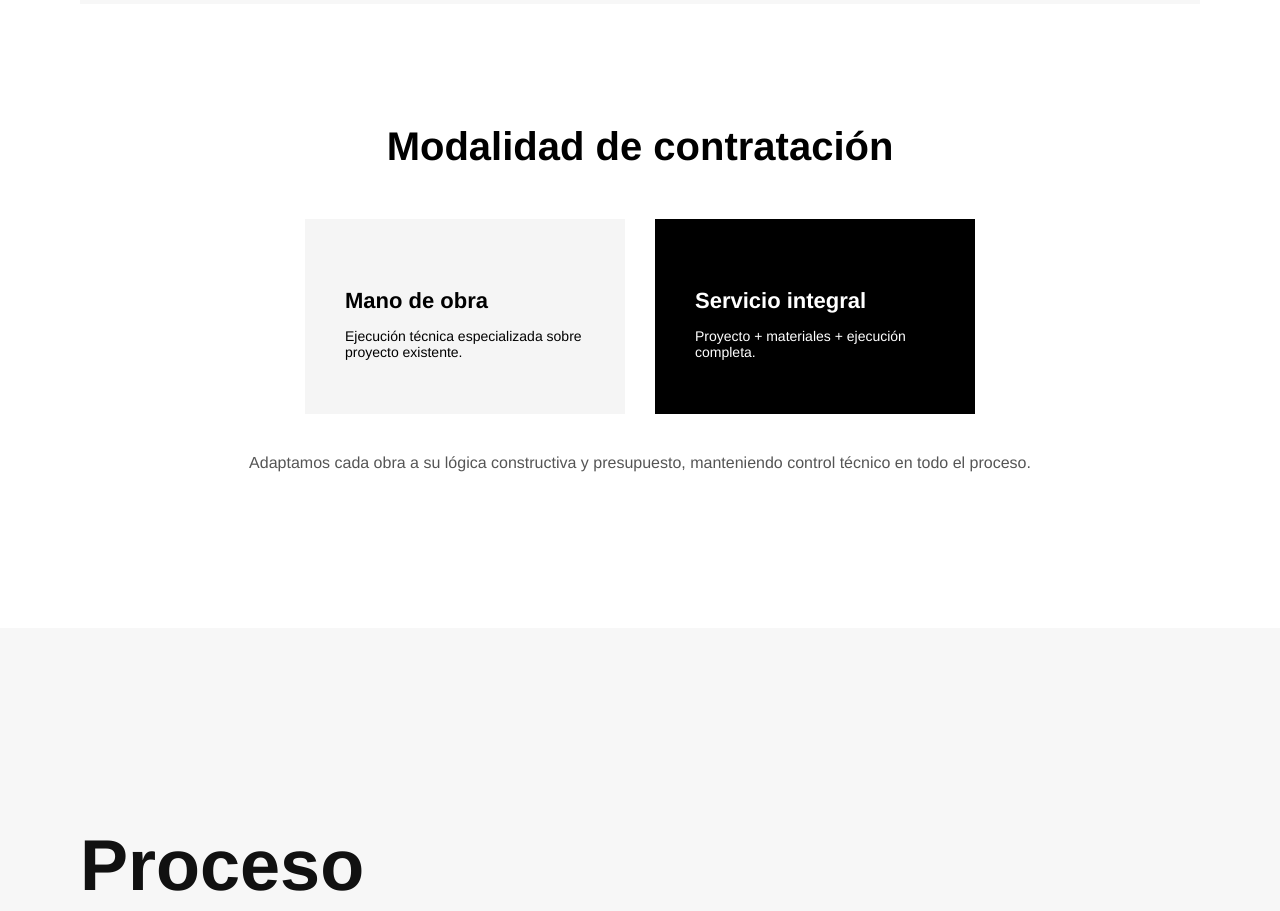
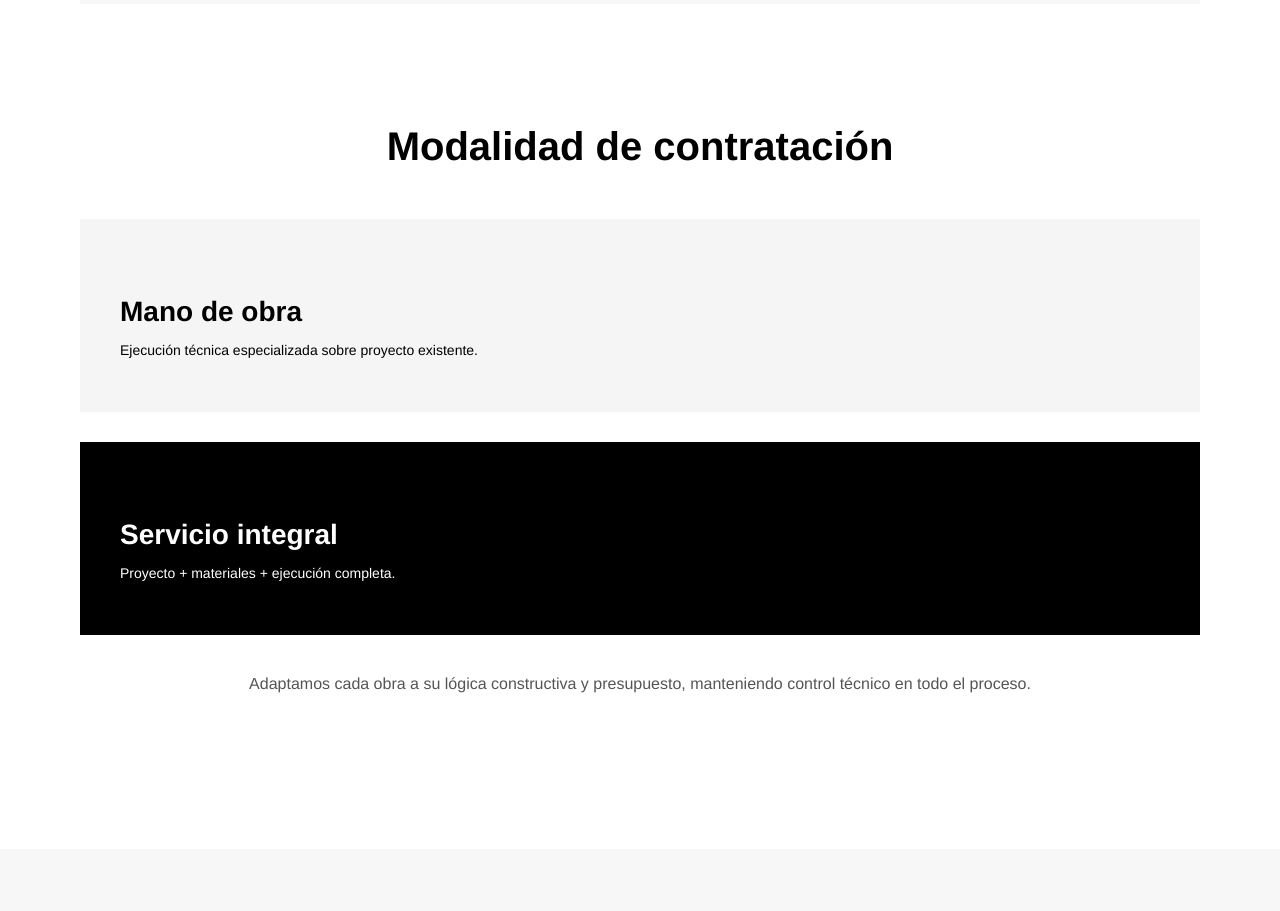
Before and after one commit to leonardotallone/Arqwatt, a React (Vite) app: page / in a window 1280 px wide. Shown: the part 2840-3751 px from the top of the page. Built offline with nearby package versions, Linux system fonts and the light colour scheme.

Commit message:
mode-cards

```diff
--- a/src/components/Services.jsx
+++ b/src/components/Services.jsx
@@ -113,36 +113,19 @@ export default function Services() {
             ))}
           </div>
         </div>
-
-
-
-
-
-
-
-
-
-
-
-
-
-
-
-
-
       </div>
 
       {/* MODALIDAD */}
-      <div className="services-mode reveal">
+      <div className="services-mode ">
         <h3>Modalidad de contratación</h3>
 
         <div className="mode-cards">
-          <div className="mode-card">
+          <div className="mode-card reveal-right">
             <h4>Mano de obra</h4>
             <p>Ejecución técnica especializada sobre proyecto existente.</p>
           </div>
 
-          <div className="mode-card highlight">
+          <div className="mode-card highlight reveal-left">
             <h4>Servicio integral</h4>
             <p>Proyecto + materiales + ejecución completa.</p>
           </div>
--- a/src/styles.css
+++ b/src/styles.css
@@ -576,7 +576,7 @@ body {
 
 .mode-card {
   padding: 40px;
-  width: 320px;
+  width: 100%;
   background: #f5f5f5;
   text-align: left;
 }
@@ -587,7 +587,7 @@ body {
 }
 
 .mode-card h4 {
-  font-size: 22px;
+  font-size: 28px;
   margin-bottom: 10px;
 }
 
```
